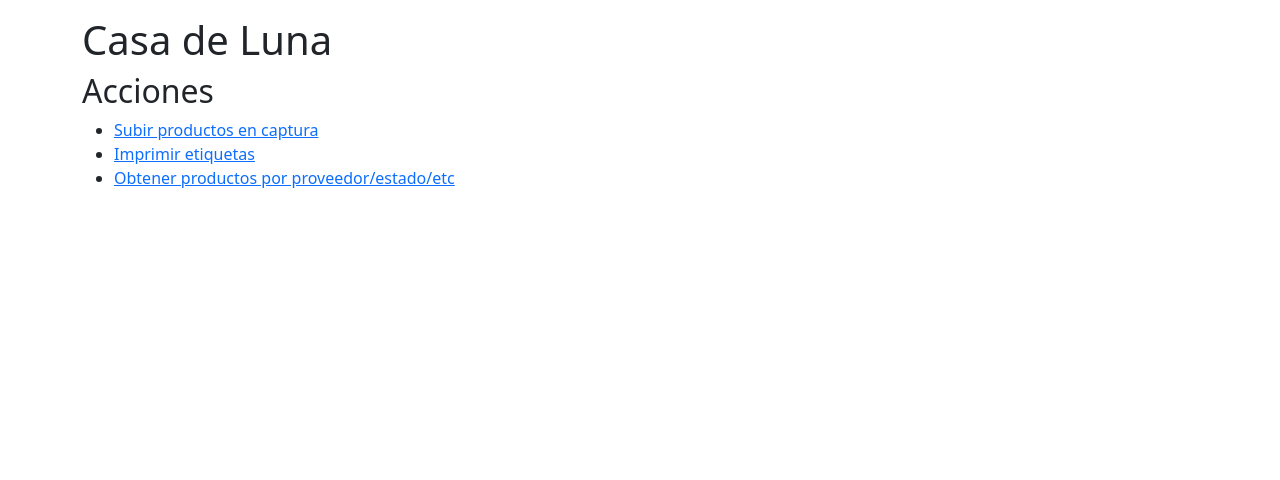
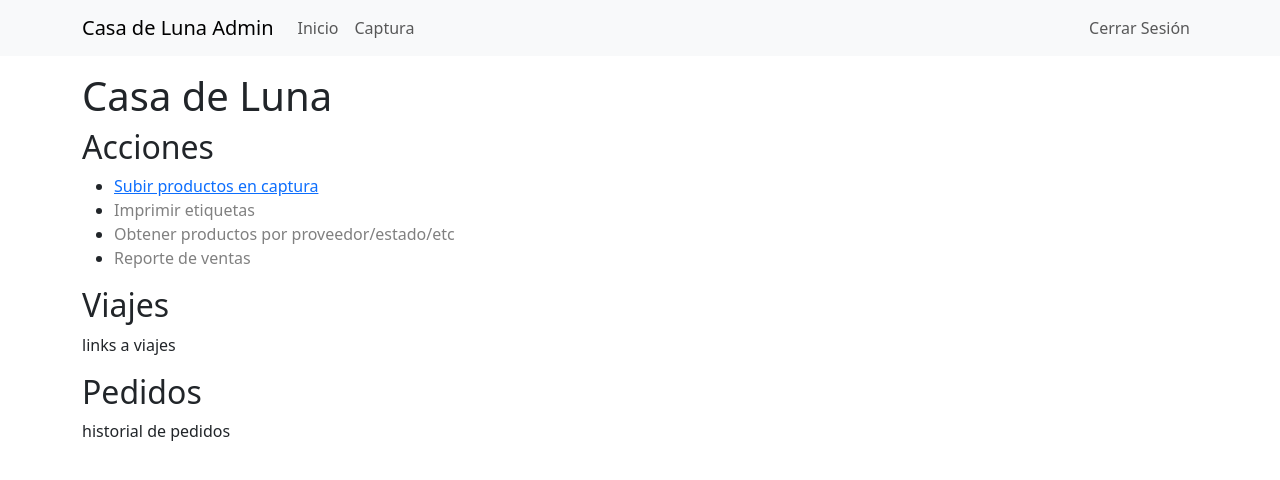
Before and after one commit to nemean-dev/cdl-admin, a Flask app: page / in a window 1280 px wide. Shown: the top 480 px of the page. Run offline with Flask 3, Linux system fonts and the light colour scheme.

Commit message:
Create captura.html, add navbar to base.html, add styles.css

```diff
--- a/app/routes.py
+++ b/app/routes.py
@@ -8,7 +8,7 @@ def index():
 
 @app.route('/captura')
 def captura():
-    return 'building...'
+    return render_template('captura.html')
 
 @app.route('/etiquetas')
 def etiquetas():
--- /dev/null
+++ b/app/static/styles.css
@@ -0,0 +1,5 @@
+.disabled-link {
+    pointer-events: none;
+    color: gray;
+    text-decoration: none;
+  }
--- a/app/templates/base.html
+++ b/app/templates/base.html
@@ -12,11 +12,81 @@
       integrity="sha384-QWTKZyjpPEjISv5WaRU9OFeRpok6YctnYmDr5pNlyT2bRjXh0JMhjY6hW+ALEwIH"
       crossorigin="anonymous"
     />
+    <link rel="stylesheet" href="{{ url_for('static', filename='styles.css') }}">
 
     <link rel="shortcut icon" href="{{ url_for('static', filename='favicon.ico') }}">
   </head>
 
   <body>
+    <body>
+      <nav class="navbar navbar-expand-lg bg-body-tertiary">
+        <div class="container-sm">
+          <a class="navbar-brand" href="{{ url_for('index') }}">Casa de Luna Admin</a>
+          <button
+            class="navbar-toggler"
+            type="button"
+            data-bs-toggle="collapse"
+            data-bs-target="#navbarSupportedContent"
+            aria-controls="navbarSupportedContent"
+            aria-expanded="false"
+            aria-label="Toggle navigation"
+          >
+            <span class="navbar-toggler-icon"></span>
+          </button>
+          <div class="collapse navbar-collapse" id="navbarSupportedContent">
+            <!-- Left-sided stuff -->
+            <ul class="navbar-nav me-auto mb-2 mb-lg-0">
+              <li class="nav-item">
+                <a
+                  class="nav-link"
+                  aria-current="page"
+                  href="{{ url_for('index') }}"
+                  >Inicio</a
+                >
+              </li>
+              <li class="nav-item">
+                <a
+                  class="nav-link"
+                  aria-current="page"
+                  href="{{ url_for('captura') }}"
+                  >Captura</a
+                >
+              </li>
+            </ul>
+            <!-- Right-sided stuff -->
+            <ul class="navbar-nav mb-2 mb-lg-0">
+              <!-- { % if current_user.is_anonymous % } -->
+              <li class="nav-item">
+                <a
+                  class="nav-link"
+                  aria-current="page"
+                  href="#"
+                  >Cerrar Sesión</a
+                >
+              </li>
+              <!-- { % else % }
+              <li class="nav-item">
+                <a
+                  class="nav-link"
+                  aria-current="page"
+                  href="{ { url_for('main.user', username=current_user.username) } }"
+                  >Configuración</a
+                >
+              </li>
+              <li class="nav-item">
+                <a
+                  class="nav-link"
+                  aria-current="page"
+                  href="{ { url_for('auth.logout') } }"
+                  >Cerrar Sesión</a
+                >
+              </li>
+              { % endif % } -->
+            </ul>
+          </div>
+        </div>
+      </nav>
+
     <div class="container-sm mt-3">
       <h1>Casa de Luna</h1>
 
@@ -30,6 +100,8 @@
       {% block content %}{% endblock %}
     </div>
 
+    {% block scripts %}{% endblock %}
+
     <script
       src="https://cdn.jsdelivr.net/npm/bootstrap@5.3.3/dist/js/bootstrap.bundle.min.js"
       integrity="sha384-YvpcrYf0tY3lHB60NNkmXc5s9fDVZLESaAA55NDzOxhy9GkcIdslK1eN7N6jIeHz"
--- a/app/templates/index.html
+++ b/app/templates/index.html
@@ -1,11 +1,18 @@
 {% extends "base.html" %}
+{% block content %}
 
-{% block content %}
 <h2>Acciones</h2>
 
 <ul>
   <li><a href="{{ url_for('captura') }}">Subir productos en captura</a></li>
-  <li><a href="{{ url_for('etiquetas') }}">Imprimir etiquetas</a></li>
-  <li><a href="{{ url_for('exportar_productos') }}">Obtener productos por proveedor/estado/etc</a></li>
+  <li><a class="disabled-link" href="{{ url_for('etiquetas') }}">Imprimir etiquetas</a></li>
+  <li><a class="disabled-link" href="{{ url_for('exportar_productos') }}">Obtener productos por proveedor/estado/etc</a></li>
+  <li><a class="disabled-link" href="#">Reporte de ventas</a></li>
 </ul>
+
+<h2>Viajes</h2>
+<p>links a viajes</p>
+<h2>Pedidos</h2>
+<p>historial de pedidos</p>
+
 {% endblock %}
```
Also changed, not shown: app/templates/captura.html (added, +36 -0 lines).
